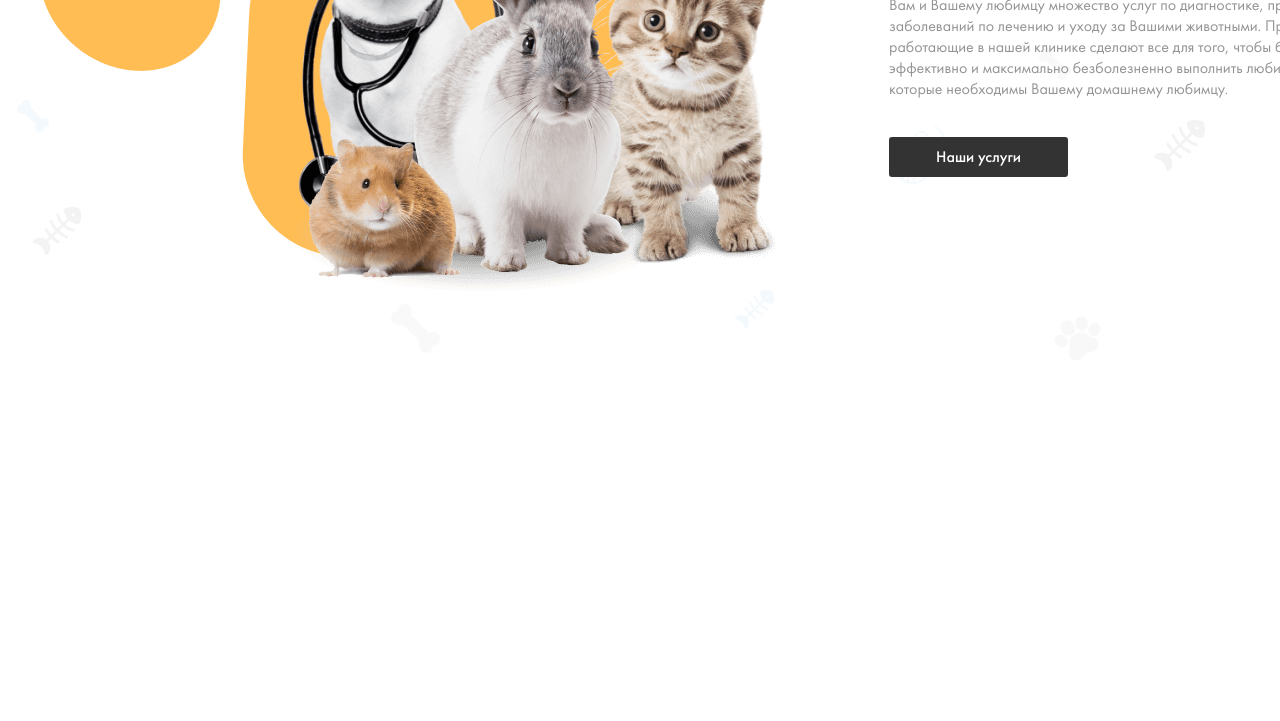
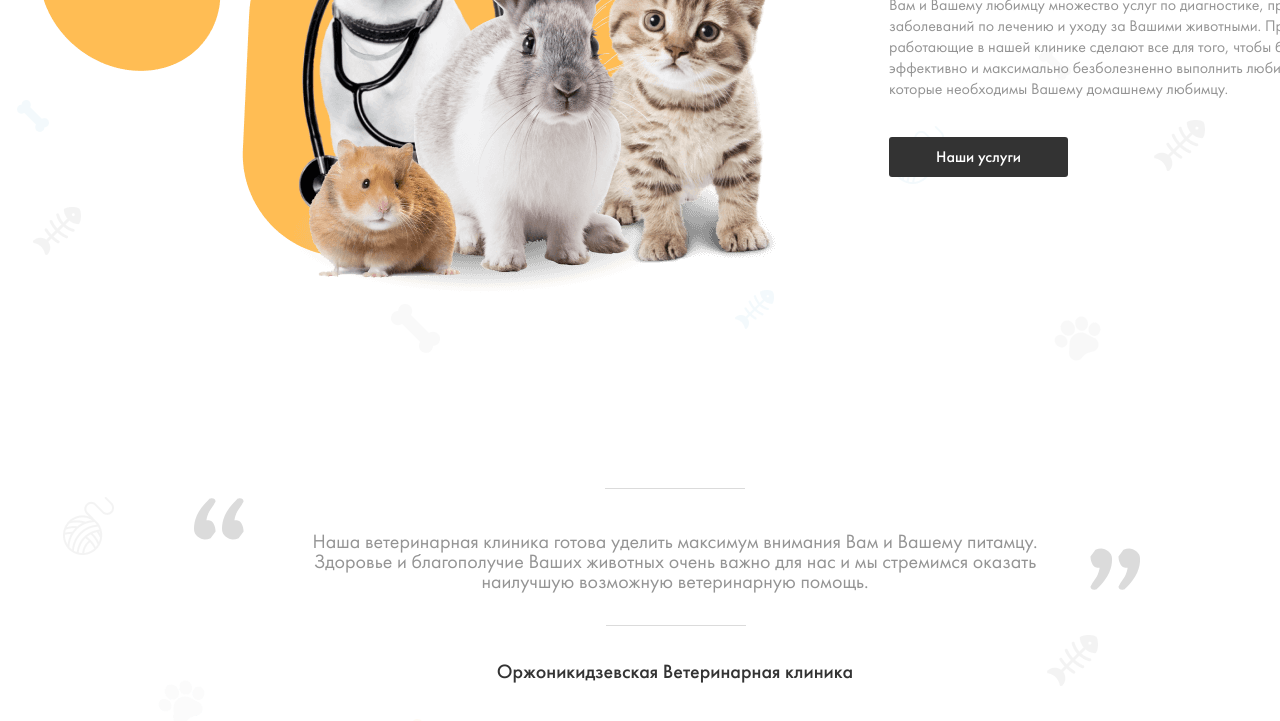
Before and after one commit to QosimjonOlimjonov/imtihon2, a plain HTML site: page index.html in a window 1280 px wide. Shown: the part 419-1140 px from the top of the page. Before the commit the page ends 834 px from the top, so only its background shows below. Drawn offline with Linux system fonts and the light colour scheme.

Commit message:
The article of the site has been terminated

```diff
--- a/index.html
+++ b/index.html
@@ -94,6 +94,7 @@
 
   <!-- site main -->
   <main class="site-main">
+    <!-- intro -->
     <section class="intro">
       <div class="container">
         <div class="intro__big-box">
@@ -110,6 +111,21 @@
         </div>
       </div>
     </section>
+    <!-- article -->
+    <article class="site-article">
+      <div class="container">
+        <div class="site-article__box">
+          <div class="site-article__title-box">
+            <blockquote class="site-article__title">
+              Наша ветеринарная клиника готова уделить максимум внимания Вам и Вашему питамцу. Здоровье и благополучие Ваших животных очень важно для нас и мы стремимся оказать наилучшую возможную ветеринарную помощь.
+            </blockquote>
+          </div>
+          <site class="site-article__title-after">Оржоникидзевская Ветеринарная клиника</site>
+        </div>
+      </div>
+    </article>
+
+    <!-- service -->
   </main>
 
 </body>
--- a/main.css
+++ b/main.css
@@ -358,3 +358,74 @@ img {
   background-color: var(--main-link-color);
   opacity: 0.6;
 }
+
+/* .site-article {
+} */
+.site-article__box {
+  padding-top: 73px;
+  padding-bottom: 91px;
+  text-align: center;
+}
+.site-article__title-box {
+  position: relative;
+  margin-right: auto;
+  margin-left: auto;
+  padding-bottom: 35px;
+  width: 753px;
+}
+.site-article__title-box::before {
+  position: absolute;
+  width: 140px;
+  height: 1px;
+  top: 0;
+  left: 306px;
+  content: "";
+  background-color: #dbdbdb;
+}
+.site-article__title-box::after {
+  position: absolute;
+  width: 140px;
+  height: 1px;
+  bottom: 35px;
+  right: 306px;
+  content: "";
+  background-color: #dbdbdb;
+}
+.site-article__title {
+  position: relative;
+  margin: 0;
+  padding-top: 43px;
+  padding-bottom: 35px;
+  font-weight: 400;
+  font-size: 20px;
+  line-height: 100%;
+  color: var(--main-font-color);
+  text-align: center;
+}
+
+.site-article__title::before {
+  position: absolute;
+  width: 50px;
+  height: 42px;
+  top: 10px;
+  left: -105px;
+  content: "";
+  background-image: url("./images/qoshtiroch.svg");
+
+}
+.site-article__title::after {
+  position: absolute;
+  width: 50px;
+  height: 42px;
+  right: -88px;
+  bottom: 36px;
+  content: "";
+  background-image: url("./images/qoshtiryop.svg");
+
+}
+.site-article__title-after {
+  font-size: 20px;
+  line-height: 100%;
+  color: var(--main-fontblack-color);
+
+}
```
Also changed, not shown: images/qoshtiroch.svg (added), images/qoshtiryop.svg (added).
